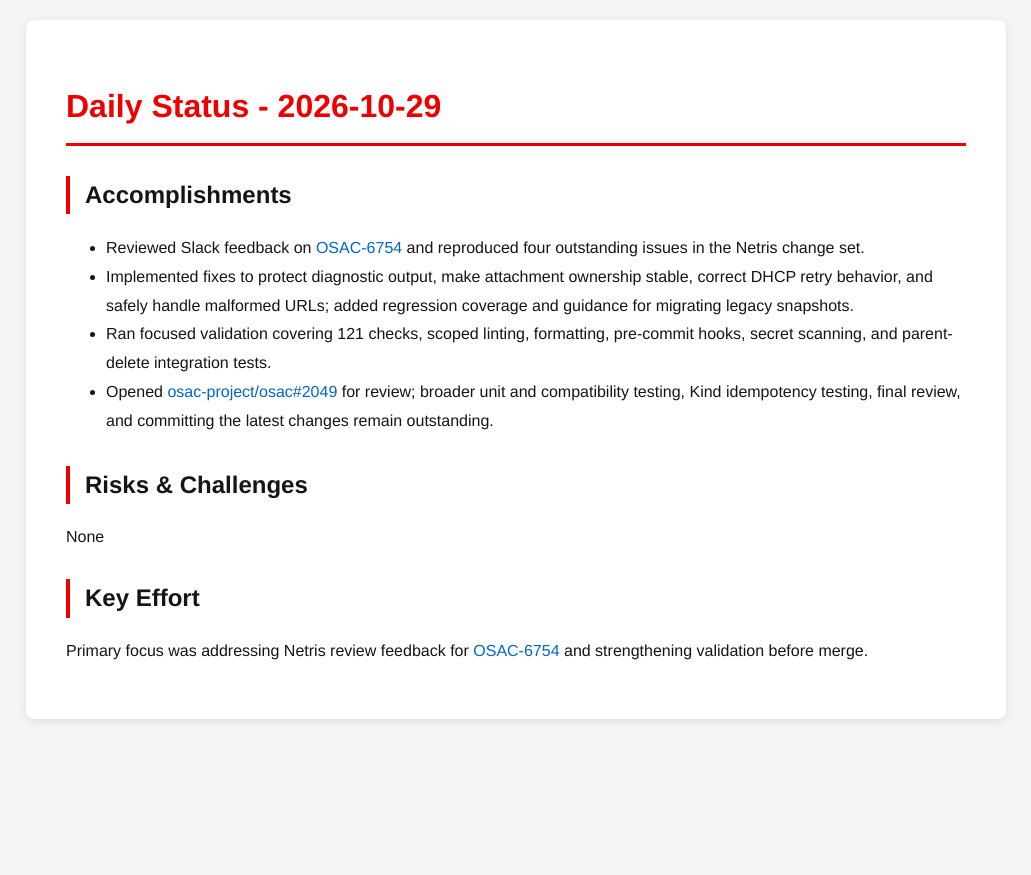
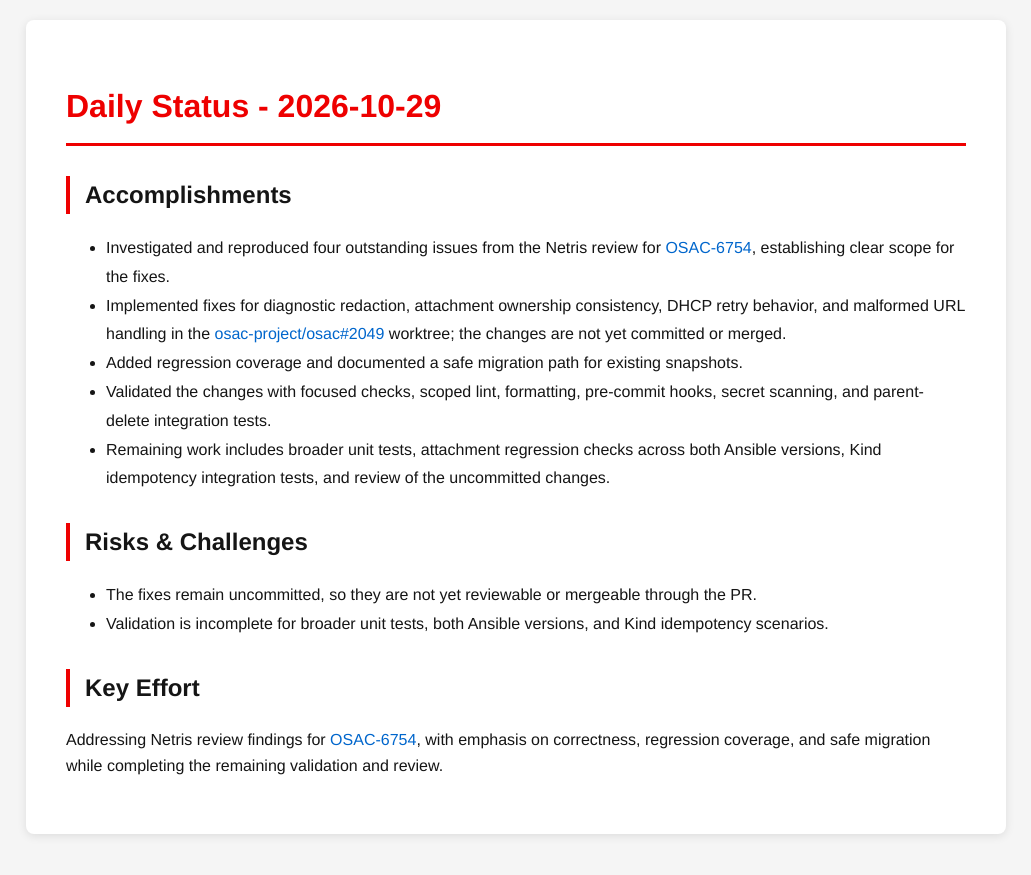
Before and after one commit to tzvatot/daily-status, a Jekyll site: the page built from 2026-10-29.md, in a window 1280 px wide. Shown: the top 875 px of the page, without its empty margins (124-1155 px from the left). Built offline with Jekyll 4.4.1, drawn with Linux system fonts in a browser that asks for light colours.

Commit message:
Daily status update - 2026-10-29

```diff
--- a/2026-10-29.md
+++ b/2026-10-29.md
@@ -7,13 +7,15 @@ date: 2026-10-29
 # Daily Status - 2026-10-29
 
 ## Accomplishments
-- Reviewed Slack feedback on [OSAC-6754](https://redhat.atlassian.net/browse/OSAC-6754) and reproduced four outstanding issues in the Netris change set.
-- Implemented fixes to protect diagnostic output, make attachment ownership stable, correct DHCP retry behavior, and safely handle malformed URLs; added regression coverage and guidance for migrating legacy snapshots.
-- Ran focused validation covering 121 checks, scoped linting, formatting, pre-commit hooks, secret scanning, and parent-delete integration tests.
-- Opened [osac-project/osac#2049](https://github.com/osac-project/osac/pull/2049) for review; broader unit and compatibility testing, Kind idempotency testing, final review, and committing the latest changes remain outstanding.
+- Investigated and reproduced four outstanding issues from the Netris review for [OSAC-6754](https://redhat.atlassian.net/browse/OSAC-6754), establishing clear scope for the fixes.
+- Implemented fixes for diagnostic redaction, attachment ownership consistency, DHCP retry behavior, and malformed URL handling in the [osac-project/osac#2049](https://github.com/osac-project/osac/pull/2049) worktree; the changes are not yet committed or merged.
+- Added regression coverage and documented a safe migration path for existing snapshots.
+- Validated the changes with focused checks, scoped lint, formatting, pre-commit hooks, secret scanning, and parent-delete integration tests.
+- Remaining work includes broader unit tests, attachment regression checks across both Ansible versions, Kind idempotency integration tests, and review of the uncommitted changes.
 
 ## Risks & Challenges
-None
+- The fixes remain uncommitted, so they are not yet reviewable or mergeable through the PR.
+- Validation is incomplete for broader unit tests, both Ansible versions, and Kind idempotency scenarios.
 
 ## Key Effort
-Primary focus was addressing Netris review feedback for [OSAC-6754](https://redhat.atlassian.net/browse/OSAC-6754) and strengthening validation before merge.
+Addressing Netris review findings for [OSAC-6754](https://redhat.atlassian.net/browse/OSAC-6754), with emphasis on correctness, regression coverage, and safe migration while completing the remaining validation and review.
```
